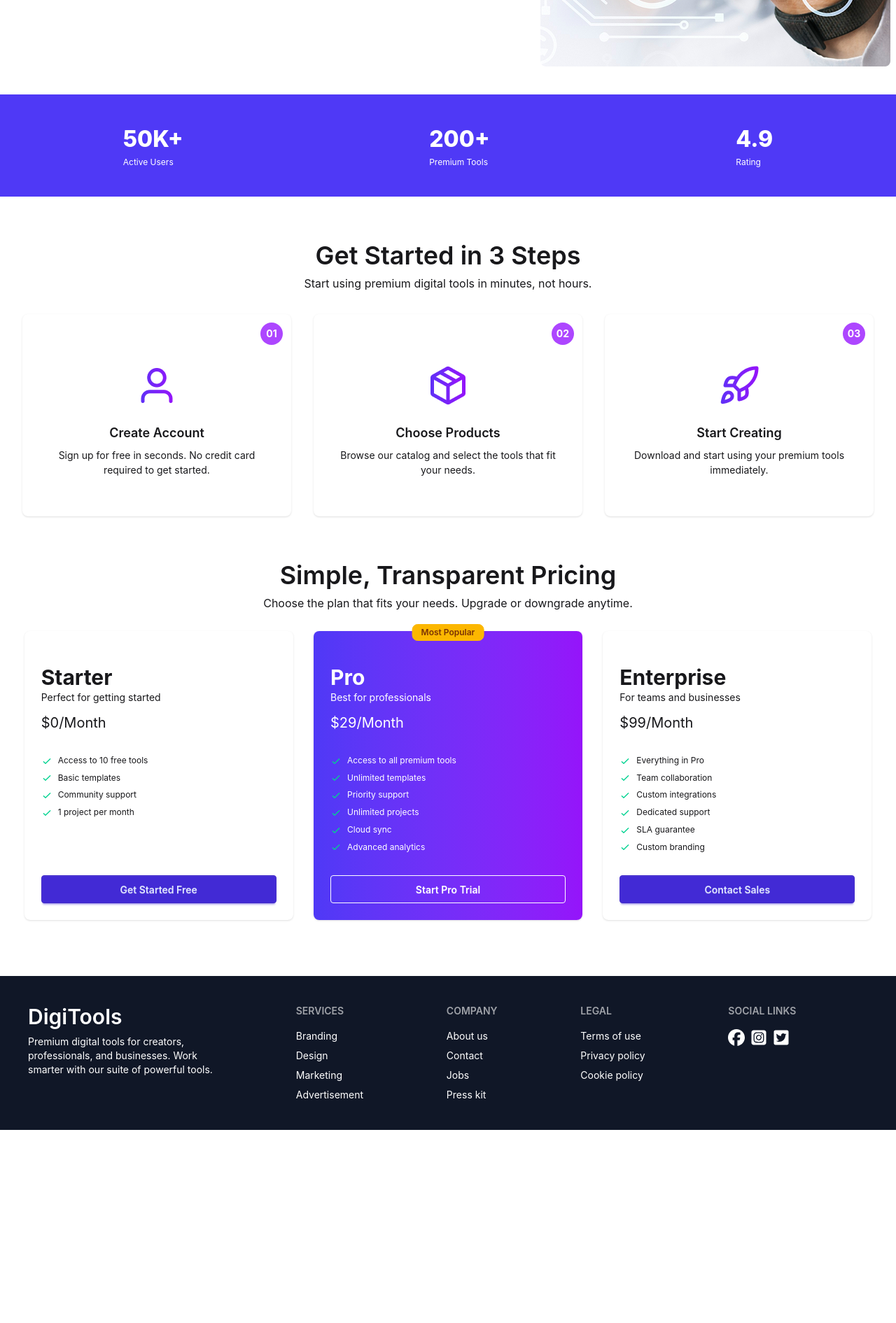
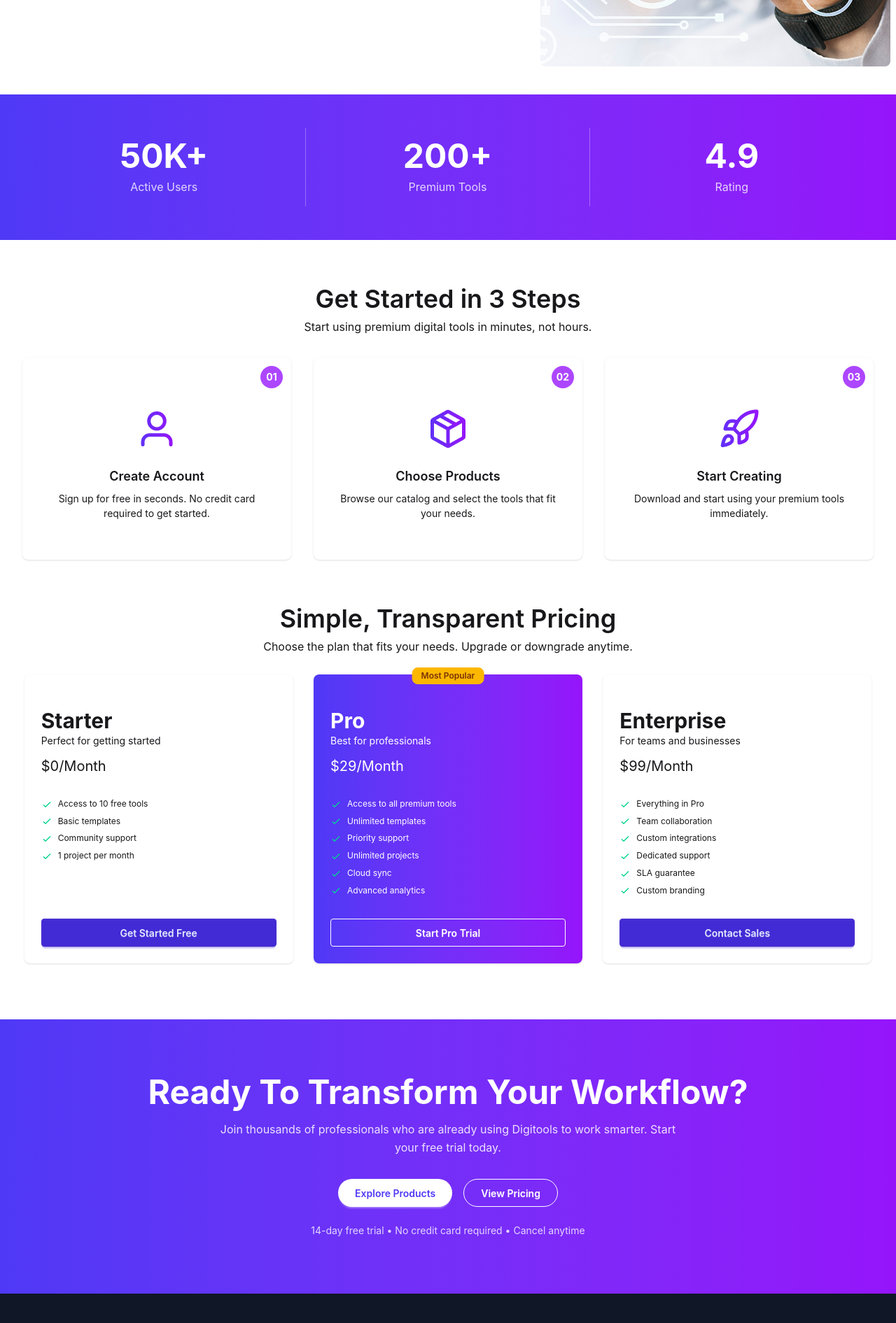
Before and after one commit to anaitullah31/digital-tools, a React (Vite) app: page / in a window 1280 px wide. Shown: the part 600-2491 px from the top of the page at 70% size. Before the commit the page ends 2215 px from the top, so only its background shows below. Built offline with nearby package versions, Linux system fonts and the light colour scheme.

Commit message:
Desing workflow section

```diff
--- a/src/App.jsx
+++ b/src/App.jsx
@@ -5,6 +5,7 @@ import Header from "./components/Header/Header";
 import Hero from "./components/Hero/Hero";
 import Pricing from "./components/Pricing/Pricing";
 import Stat from "./components/Stat/Stat";
+import Workflow from "./components/Workflow/Workflow";
 
 function App() {
   return (
@@ -14,6 +15,7 @@ function App() {
       <Stat />
       <GetStarted />
       <Pricing />
+      <Workflow />
       <div className="bg-[#101727] text-white">
         <Footer />
       </div>
--- a/src/components/Stat/Stat.jsx
+++ b/src/components/Stat/Stat.jsx
@@ -1,20 +1,28 @@
 const Stat = () => {
   return (
-    <div className="bg-[#4F39F6] text-white py-10">
-      <div className="max-w-7xl mx-auto flex justify-around">
-        <div className="">
-          <div className="stat-value">50K+</div>
-          <div className="stat-desc text-white">Active Users</div>
+    <div className="bg-linear-to-r from-[#4F39F6] to-[#9514FA] py-10 sm:py-12">
+      <section className="max-w-7xl mx-auto px-4 sm:px-6 lg:px-8">
+        <div className="grid grid-cols-1 sm:grid-cols-3 text-center text-white">
+          <div className="px-6 py-4 sm:border-r sm:border-white/30">
+            <h2 className="text-4xl sm:text-5xl font-bold">50K+</h2>
+            <p className="mt-2 text-sm sm:text-base text-white/80">
+              Active Users
+            </p>
+          </div>
+
+          <div className="px-6 py-4 sm:border-r sm:border-white/30">
+            <h2 className="text-4xl sm:text-5xl font-bold">200+</h2>
+            <p className="mt-2 text-sm sm:text-base text-white/80">
+              Premium Tools
+            </p>
+          </div>
+
+          <div className="px-6 py-4">
+            <h2 className="text-4xl sm:text-5xl font-bold">4.9</h2>
+            <p className="mt-2 text-sm sm:text-base text-white/80">Rating</p>
+          </div>
         </div>
-        <div className="">
-          <div className="stat-value">200+</div>
-          <div className="stat-desc text-white">Premium Tools</div>
-        </div>
-        <div className="">
-          <div className="stat-value">4.9</div>
-          <div className="stat-desc text-white">Rating</div>
-        </div>
-      </div>
+      </section>
     </div>
   );
 };
--- /dev/null
+++ b/src/components/Workflow/Workflow.jsx
@@ -0,0 +1,32 @@
+const Workflow = () => {
+  return (
+    <section className="bg-gradient-to-r from-[#4F39F6] to-[#9514FA] py-20 px-4 sm:px-6 lg:px-8">
+      <div className="max-w-4xl mx-auto text-center text-white">
+        <h2 className="text-3xl sm:text-4xl lg:text-5xl font-bold">
+          Ready To Transform Your Workflow?
+        </h2>
+
+        <p className="mt-4 text-sm sm:text-base text-white/85 max-w-2xl mx-auto leading-relaxed">
+          Join thousands of professionals who are already using Digitools to
+          work smarter. Start your free trial today.
+        </p>
+
+        <div className="mt-8 flex flex-col sm:flex-row items-center justify-center gap-4">
+          <button className="btn bg-white text-[#4F39F6] border-none rounded-full px-6 hover:bg-white">
+            Explore Products
+          </button>
+
+          <button className="btn btn-outline text-white border-white rounded-full px-6 hover:bg-white hover:text-[#4F39F6]">
+            View Pricing
+          </button>
+        </div>
+
+        <p className="mt-6 text-xs sm:text-sm text-white/80">
+          14-day free trial • No credit card required • Cancel anytime
+        </p>
+      </div>
+    </section>
+  );
+};
+
+export default Workflow;
```
